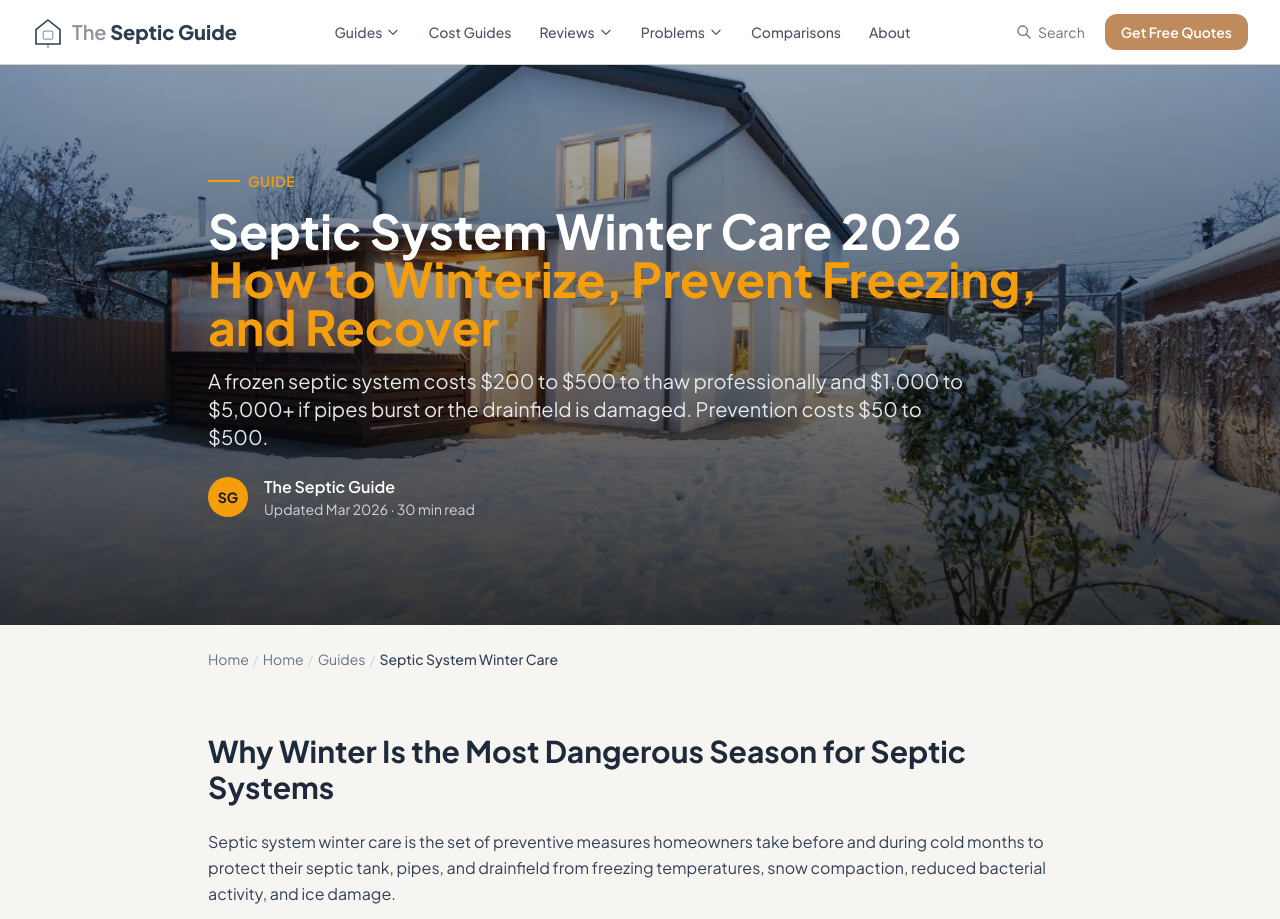
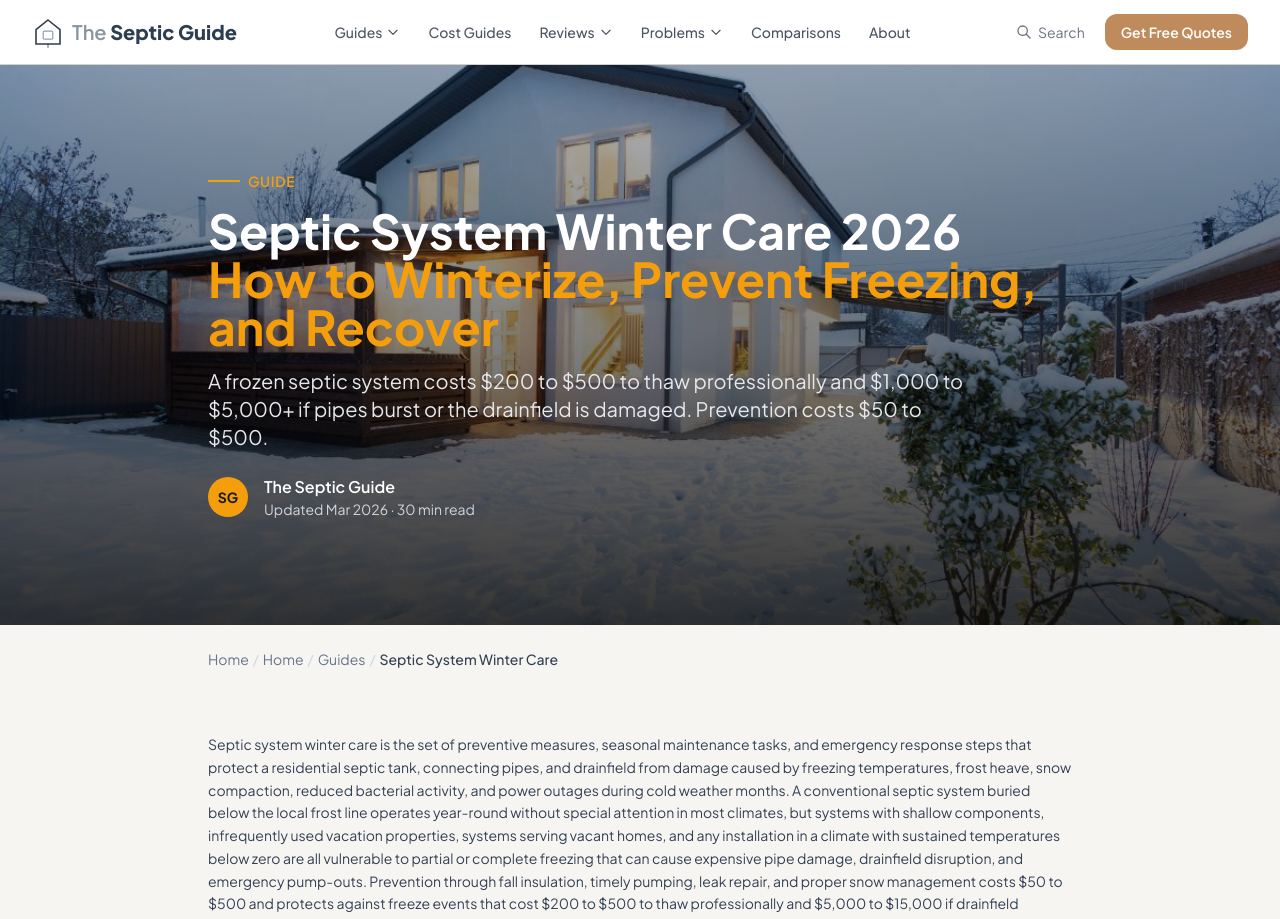
Before and after one commit to thebasementguide2026/theseptic.guide-, a Next.js app: page /guides/septic-system-winter-care in a window 1280 px wide. Shown: the top 919 px of the page. Built offline with nearby package versions, Linux system fonts and the light colour scheme.

Commit message:
Add entity definition below H1 on septic-system-winter-care page

```diff
--- a/app/guides/septic-system-winter-care/page.tsx
+++ b/app/guides/septic-system-winter-care/page.tsx
@@ -164,6 +164,8 @@ export default function SepticSystemWinterCare() {
       ]} />
 
       <article className='max-w-4xl mx-auto px-4 py-16'>
+
+        <p className='text-slate-700 leading-relaxed mb-12 text-sm'>Septic system winter care is the set of preventive measures, seasonal maintenance tasks, and emergency response steps that protect a residential septic tank, connecting pipes, and drainfield from damage caused by freezing temperatures, frost heave, snow compaction, reduced bacterial activity, and power outages during cold weather months. A conventional septic system buried below the local frost line operates year-round without special attention in most climates, but systems with shallow components, infrequently used vacation properties, systems serving vacant homes, and any installation in a climate with sustained temperatures below zero are all vulnerable to partial or complete freezing that can cause expensive pipe damage, drainfield disruption, and emergency pump-outs. Prevention through fall insulation, timely pumping, leak repair, and proper snow management costs $50 to $500 and protects against freeze events that cost $200 to $500 to thaw professionally and $5,000 to $15,000 if drainfield damage results. Spring recovery after a cold season requires checking for frost heave damage, removing protective mulch, and scheduling an inspection if any warning signs appeared during winter.</p>
 
         {/* Intro */}
         <section className='mb-16'>
```
